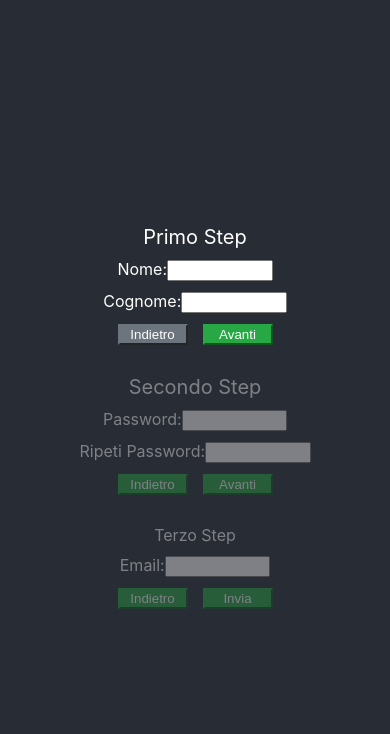
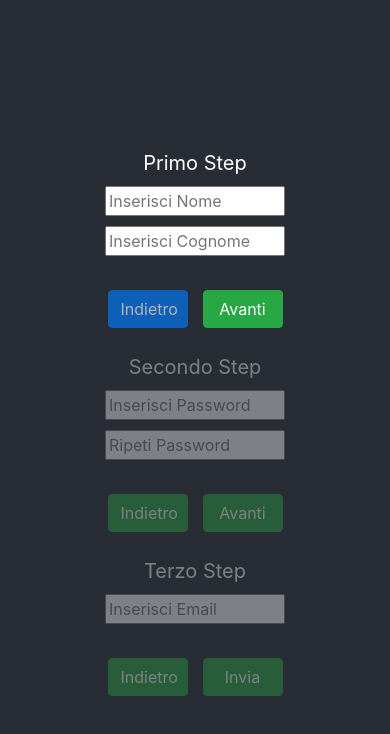
Before and after one commit to michelemangiacotti/react-form-validation, a React (Create React App) app in the folder test-treedom/: page / in a window 390 px wide. Shown: the top 734 px of the page. Built offline with nearby package versions, Linux system fonts and the light colour scheme.

Commit message:
mobile form

```diff
--- a/test-treedom/package.json
+++ b/test-treedom/package.json
@@ -2,9 +2,11 @@
   "name": "test-form-validation",
   "version": "1.0.0",
   "dependencies": {
+    "bootstrap": "^4.4.1",
     "react": "^16.13.1",
     "react-bootstrap": "^1.0.1",
     "react-dom": "^16.13.1",
+    "react-responsive-carousel": "^3.2.5",
     "react-scripts": "3.4.1"
   },
   "description": "simple form validator",
--- a/test-treedom/src/App.css
+++ b/test-treedom/src/App.css
@@ -43,4 +43,7 @@ code {
 .disabled-step {
   pointer-events: none;
   opacity: 0.4;
+
+
+
 }
--- a/test-treedom/src/App.js
+++ b/test-treedom/src/App.js
@@ -4,13 +4,15 @@ import Step1 from './component/Step1.js';
 import Step2 from './component/Step2.js';
 import Step3 from './component/Step3.js';
 import Button from 'react-bootstrap/Button'
+import 'bootstrap/dist/css/bootstrap.css';
+import Carousel from 'react-bootstrap/Carousel'
 
 class App extends React.Component {
 
     constructor(props) {
         super(props);
         this.state = {
-            step: 1,
+            step: 0,
             nome: '',
             nomeErrore: '',
             cognome: '',
@@ -51,43 +53,48 @@ class App extends React.Component {
         let nomeErrore = '';
         let cognomeErrore = '';
         let passwordErrore = '';
+        let isNotValid = false;
 
         console.log("sto cliccando avanti");
         let promise = new Promise((resolve, reject) => {
-            if (this.state.step === 1) {
+            if (this.state.step === 0) {
                 const re = /^[a-zA-Z]+$/;
                 if (this.state.nome === '' || !re.test(this.state.nome)) {
-                    reject(Error("wrong server validation"));
+                    isNotValid = true;
                     this.setState({ nomeErrore: 'Nome non valorizzato o di tipo numerico', cognomeErrore });
                 } else {
                     if (this.state.cognome === '' || !re.test(this.state.cognome)) {
-                        reject(Error("wrong server validation"));
+                        isNotValid = true;
                         this.setState({ cognomeErrore: 'Cognome non valorizzato o di tipo numerico', nomeErrore });
                     }
                 }
             }
-            if (this.state.step === 2) {
+            if (this.state.step === 1) {
                 if (this.state.password === '' || this.state.password !== this.state.confermaPassword ||
                     this.state.confermaPassword === '') {
-                    reject(Error("wrong server validation"));
+                    isNotValid = true;
                     this.setState({ passwordErrore: 'Campi non valorizzati o le passwords non corrispondono ' });
                 }
             }
-            if (this.state.step === 3) {
+            if (this.state.step === 2) {
                 if (this.state.email === '' || !this.state.email.includes("@")) {
-                    reject(Error("wrong server validation"));
+                    isNotValid = true;
                     this.setState({ emailErrore: 'Email non valido' });
                 }
             }
-            // se non abbiamo validazione fallite
+            if (isNotValid) {
+                reject();
+            } else {
                 resolve();
+
+            }
         });
 
         promise.then(res => {
             this.setState({ step: this.state.step + 1, emailErrore, nomeErrore, cognomeErrore, passwordErrore });
             console.log(this.state.step);
         }).catch(error => {
-            console.log("impossibile avanzare al prossimo step", error);
+            console.log("impossibile avanzare al prossimo step validazione lato server non corretta");
         });
     }
 
@@ -100,10 +107,91 @@ class App extends React.Component {
     }
 
     handleNewForm() {
-        this.setState({ step: 1, nome: '', cognome: '', password: '', email: '', confermaPassword: '' });
+        this.setState({ step: 0, nome: '', cognome: '', password: '', email: '', confermaPassword: '' });
     }
 
+    isMobile() {
+        const toMatch = [
+            /Android/i,
+            /webOS/i,
+            /iPhone/i,
+            /iPad/i,
+            /iPod/i,
+            /BlackBerry/i,
+            /Windows Phone/i
+        ];
+        let isMobile = toMatch.some((toMatchItem) => {
+            return navigator.userAgent.match(toMatchItem);
+        });
+        return isMobile;
+    }
+
+
     render() {
+
+        const isMobile = this.isMobile();
+        console.log("Is mobile: " + isMobile);
+
+        if (isMobile) {
+            if (this.state.step === 3) {
+                return (
+                    <div className="app-container">
+                        Hai inviato i dati inseriti, controlla la tua mail per confermare la registrazione
+                        <br />
+                        <br />
+                        <Button className="btn-success" onClick={() => this.handleNewForm()}>
+                            Ritorna alla home page
+                        </Button>
+                    </div>
+                )
+            } else {
+                return (
+                    <Carousel activeIndex={this.state.step}>
+                        <Carousel.Item>
+                            <div className="app-container">
+                                <Step1 onClickNext={() => this.handleNextClick()}
+                                    onClickBack={() => this.handleBackClick()}
+                                    onChangeNome={this.onChangeNomeHandler}
+                                    onChangeCognome={this.onChangeCongnomeHandler}
+                                    step={this.state.step}
+                                    nome={this.state.nome}
+                                    cognome={this.state.cognome}
+                                    nomeErrore={this.state.nomeErrore}
+                                    cognomeErrore={this.state.cognomeErrore}
+
+                                />
+                            </div>
+                        </Carousel.Item>
+                        <Carousel.Item>
+                            <div className="app-container">
+                                <Step2 onClickNext={() => this.handleNextClick()}
+                                    confermaPassword={this.state.confermaPassword}
+                                    password={this.state.password}
+                                    onChangePassword={this.onChangePasswordHandler}
+                                    onChangeConfermaPassword={this.onChangeConfermaPasswordHandler}
+                                    passwordErrore={this.state.passwordErrore}
+                                    onClickBack={() => this.handleBackClick()}
+                                    step={this.state.step}
+                                   />
+                            </div>
+                        </Carousel.Item>
+                        <Carousel.Item>
+                            <div className="app-container">
+                                <Step3 onClickNext={() => this.handleNextClick()}
+                                    email={this.state.email}
+                                    emailErrore={this.state.emailErrore}
+                                    onChangeEmail={this.onChangeEmailHandler}
+                                    onClickBack={() => this.handleBackClick()}
+                                    step={this.state.step}
+
+                                />
+                            </div>
+                        </Carousel.Item>
+                    </Carousel>
+                )
+            }
+        } else {
+
             if (this.state.step === 4) {
                 return (
                     <div className="app-container">
@@ -116,7 +204,6 @@ class App extends React.Component {
                     </div>
                 )
             } else {
-
                 return (
                     <div className="app-container">
                         <Step1 onClickNext={() => this.handleNextClick()}
@@ -151,4 +238,5 @@ class App extends React.Component {
             }
         }
     }
+}
 export default App;
--- a/test-treedom/src/component/Step1.js
+++ b/test-treedom/src/component/Step1.js
@@ -10,8 +10,8 @@ class Step1 extends React.Component {
     render() {
         return (
             <Container fluid="md" style={{ width: '100%' }}
-                className={this.props.step !== 1 ? 'disabled-step' : ''}>
-                <Row style={{ marginBottom: '10px' }}>
+                className={this.props.step !== 0 ? 'disabled-step' : ''}>
+                <Row >
                     <Col>
                         <label style={{ alignContent: 'center', fontSize: '20px' }}>
                             Primo Step
@@ -20,45 +20,34 @@ class Step1 extends React.Component {
                 </Row>
                 <Row style={{ marginBottom: '10px' }}>
                     <Col>
-                        <label>
-                            Nome:
-                            <input type="text" name="nome" style={{ width: '25%' }}
-                                  value={this.props.nome} onChange={this.props.onChangeNome} />
-                        </label>
+                        <input placeholder="Inserisci Nome" type="text" name="nome" style={{ width: '50%' }}
+                            value={this.props.nome} onChange={this.props.onChangeNome} />
                     </Col>
                 </Row>
                 <Row style={{ marginBottom: '10px' }}>
                     <Col>
+                        <input placeholder="Inserisci Cognome" type="text" name="cognome" style={{ width: '50%' }}
+                            value={this.props.cognome} onChange={this.props.onChangeCognome} />
+                    </Col>
+                </Row>
+                <Row>
+                    <Col>
+                    <label style={{ fontSize: 12, color: "red" }}>
+                            {this.props.nomeErrore}
+                        </label>
                         <label style={{ fontSize: 12, color: "red" }}>
-                           {this.props.nomeErrore}
+                            {this.props.cognomeErrore}
                         </label>
                     </Col>
                 </Row>
-
-                <Row style={{ marginBottom: '10px' }}>
-                    <Col>
-                        <label>
-                            Cognome:
-                            <input type="text" name="cognome" style={{ width: '25%' }}
-                                value={this.props.cognome} onChange={this.props.onChangeCognome}  />
-                        </label>
-                    </Col>
-                </Row>
-                <Row style={{ marginBottom: '10px' }}>
-                    <Col>
-                        <label style={{ fontSize: 12, color: "red" }}>
-                           {this.props.cognomeErrore}
-                        </label>
-                    </Col>
-                </Row>
-                <Row style={{ marginBottom: '10px' }}>
+                <Row>
                     <Col>
                         <Button className="btn-disabled " onClick={() => this.props.onClickBack()}
-                            style={{ width: "70px" }} disabled={true}>
+                            style={{ width: "80px" }} disabled={true}>
                             Indietro
                         </Button>
                         <Button className="btn-success" onClick={() => this.props.onClickNext()}
-                            style={{ marginLeft: "15px", width: "70px" }} disabled={this.props.isValid}>
+                            style={{ marginLeft: "15px", width: "80px" }} disabled={this.props.isValid}>
                             Avanti
                         </Button>
                     </Col>
--- a/test-treedom/src/component/Step2.js
+++ b/test-treedom/src/component/Step2.js
@@ -10,8 +10,8 @@ class Step2 extends React.Component {
     render() {
         return (
             <Container fluid="md" style={{ width: '100%' }}
-                className={this.props.step !== 2 ? 'disabled-step' : ''}>
-                <Row style={{ marginBottom: '10px' }}>
+                className={this.props.step !== 1 ? 'disabled-step' : ''}>
+                <Row>
                     <Col>
                         <label style={{ alignContent: 'center', fontSize: '20px' }}>
                             Secondo Step
@@ -20,39 +20,35 @@ class Step2 extends React.Component {
                 </Row>
                 <Row style={{ marginBottom: '10px' }}>
                     <Col>
-                        <label>
-                            Password:
-                            <input type="password" name="password" style={{ width: '25%' }}
-                                value={this.props.password}
-                                onChange={this.props.onChangePassword} />
-                        </label>
+                        <input placeholder="Inserisci Password" type="password" name="password"
+                        style={{ width: '50%' }}
+                            value={this.props.password}
+                            onChange={this.props.onChangePassword} />
                     </Col>
                 </Row>
                 <Row style={{ marginBottom: '10px' }}>
                     <Col>
-                        <label>
-                            Ripeti Password:
-                            <input type="password" name="confermaPassord" style={{ width: '25%' }}
-                                value={this.props.confermaPassword}
-                                onChange={this.props.onChangeConfermaPassword} />
-                        </label>
+                        <input placeholder="Ripeti Password" type="password" name="confermaPassord"
+                        style={{ width: '50%' }}
+                            value={this.props.confermaPassword}
+                            onChange={this.props.onChangeConfermaPassword} />
                     </Col>
                 </Row>
-                <Row style={{ marginBottom: '10px' }}>
+                <Row>
                     <Col>
                         <label style={{ fontSize: 12, color: "red" }}>
                             {this.props.passwordErrore}
                         </label>
                     </Col>
                 </Row>
-                <Row style={{ marginBottom: '10px' }}>
+                <Row>
                     <Col>
                         <Button className="btn-success" onClick={() => this.props.onClickBack()}
-                            style={{ width: "70px" }}>
+                            style={{ width: "80px" }}>
                             Indietro
                         </Button>
                         <Button className="btn-success" onClick={() => this.props.onClickNext()}
-                            style={{ marginLeft: "15px", width: "70px" }} disabled={false}>
+                            style={{ marginLeft: "15px", width: "80px" }} disabled={false}>
                             Avanti
                         </Button>
                     </Col>
--- a/test-treedom/src/component/Step3.js
+++ b/test-treedom/src/component/Step3.js
@@ -8,41 +8,39 @@ import Button from 'react-bootstrap/Button'
 class Step3 extends React.Component {
     render() {
         return (
-            <Container fluid title="Terzo Step" style={{ width: '100%' }}
-             className = { this.props.step !==3 ? 'disabled-step' : ''}>
-                <Row style={{ marginBottom: '10px' }}>
+            <Container fluid="md" title="Terzo Step" style={{ width: '100%' }}
+                className={this.props.step !== 2 ? 'disabled-step' : ''}>
+                <Row>
                     <Col>
-                        <label style={{ alignContent: 'center' }}>
+                        <label style={{ alignContent: 'center', fontSize: '20px' }}>
                             Terzo Step
                             </label>
                     </Col>
                 </Row>
                 <Row style={{ marginBottom: '10px' }}>
                     <Col>
-                        <label>
-                            Email:
-                            <input type="text" name="email"  style={{ width: '25%' }}
-                               value={this.props.email}
-                               onChange={this.props.onChangeEmail}
-                              />
-
-                        </label>
+                        <input placeholder="Inserisci Email" type="text" name="email"
+                            style={{ width: '50%' }}
+                            value={this.props.email}
+                            onChange={this.props.onChangeEmail}
+                        />
                     </Col>
-                    </Row>
-                    <Row style={{ marginBottom: '10px' }}>
+                </Row>
+                <Row>
                     <Col>
                         <label style={{ fontSize: 12, color: "red" }}>
-                           {this.props.emailErrore}
+                            {this.props.emailErrore}
                         </label>
                     </Col>
                 </Row>
-                <Row style={{ marginBottom: '10px' }}>
+                <Row>
                     <Col>
-                        <Button className="btn-success" onClick={() => this.props.onClickBack()} style={{ width: "70px" }} >
+                        <Button className="btn-success" onClick={() => this.props.onClickBack()}
+                            style={{ width: "80px",display: this.props.isMobile ? 'none' : 'visible'  }} >
                             Indietro
                         </Button>
                         <Button className="btn-success" onClick={() => this.props.onClickNext()}
-                        style={{ marginLeft: "15px", width: "70px" }} disabled={this.props.isValid}>
+                            style={{ marginLeft: "15px", width: "80px" }} disabled={this.props.isValid}>
                             Invia
                         </Button>
                     </Col>
```
Also changed, not shown: 1 other file (tests, documents, lock files or other folders). Lines whose indentation alone changed are shown as unchanged.
